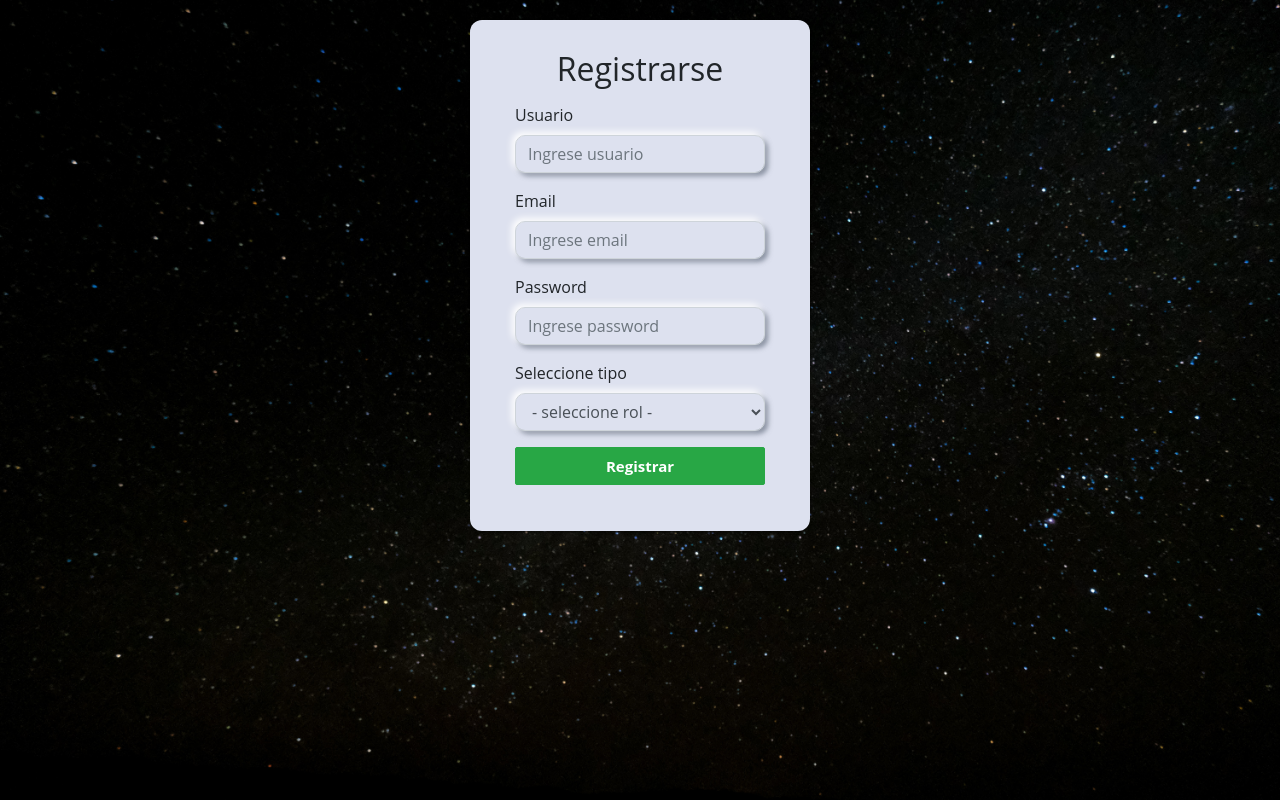
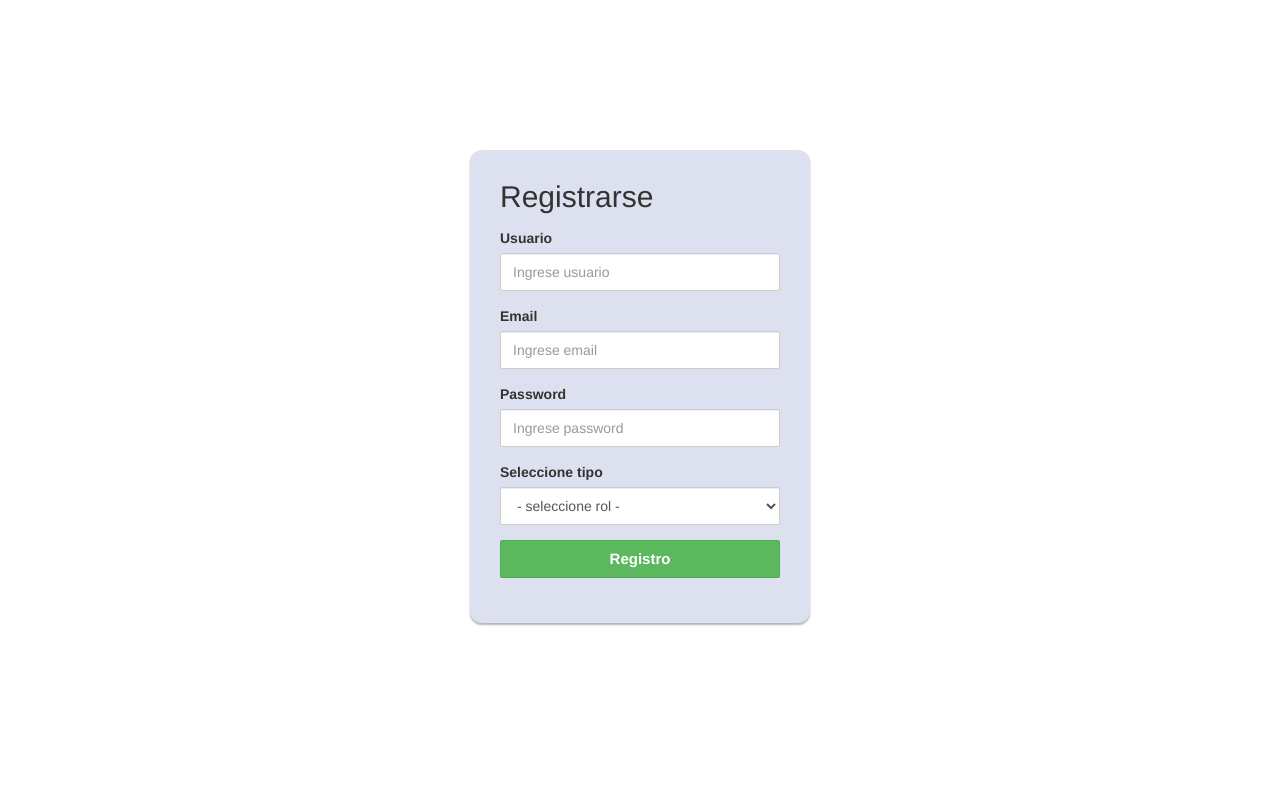
Before and after one commit to yeisontrillos/multiusuariosenphp, a PHP site: page /admin/nuevousuadm.php in a window 1280 px wide. Run offline with PHP 8.4, Linux system fonts and the light colour scheme; some libraries are stand-ins or nearby versions.

Commit message:
sexto commit se modifico el registro de un nuevo usuario multiusuarios en el formulario esta vez se hizo la conexion ahi mismo

```diff
--- a/admin/nuevousuadm.php
+++ b/admin/nuevousuadm.php
@@ -5,22 +5,12 @@
 <meta http-equiv="Content-Type" content="text/html; charset=utf-8" />
 <meta name="viewport" content="initial-scale=1.0, maximum-scale=2.0">
 <title>ProyectoMultiusuYei</title>
-<!-- Latest compiled and minified CSS -->
-<link rel="stylesheet" href="https://cdn.jsdelivr.net/npm/bootstrap@4.6.1/dist/css/bootstrap.min.css">
 
-<!-- jQuery library -->
-<script src="https://cdn.jsdelivr.net/npm/jquery@3.6.0/dist/jquery.slim.min.js"></script>
-
-<!-- Popper JS -->
-<script src="https://cdn.jsdelivr.net/npm/popper.js@1.16.1/dist/umd/popper.min.js"></script>
-
-<!-- Latest compiled JavaScript -->
-<script src="https://cdn.jsdelivr.net/npm/bootstrap@4.6.1/dist/js/bootstrap.bundle.min.js"></script>
-
-<script src="https://kit.fontawesome.com/1a3d6caaee.js" crossorigin="anonymous"></script>
-
+<link rel="stylesheet" href="bootstrap/css/bootstrap.min.css">
+<script src="js/jquery-1.12.4-jquery.min.js"></script>
+<script src="bootstrap/js/bootstrap.min.js"></script>
+<link rel="stylesheet" href="index.css">
 <style type="text/css">
-
 	.login-form {
 		width: 340px;
     	margin: 20px auto;
@@ -42,29 +32,9 @@
         font-size: 15px;
         font-weight: bold;
     }
-
-  #bottom_newregi{
-    display: flex;
-    justify-content: center;
-    align-items: center;
-    border-radius: 10px;
-    background-color: #dde1ef;
-    box-shadow: -3px -3px 7px #fff, 3px 3px 5px rgb(94, 104, 121, 0.7);
-
-}
-body {
-    font-family: 'open sans';
-}
-
-.body__edit {
-    background-image: url("img/img-6.jpg");
-    background-repeat: no-repeat;
-    background-size: cover;
-}
 </style>
-
-<body class="body__edit">
-
+</head>
+	<body class="body__registro">
 <?php
 
 require_once "DBconect.php";
@@ -166,34 +136,35 @@ if(isset($_REQUEST['btn_register'])) //compruebe el nombre del botón "btn_regis
 
 
 
-<div class="login-form">
-<form method="post" class="form-horizontal" style="background-color:#dde1ef; border-radius:12px; width:100%; ">
-<center><h2 class="titulo_regis">Registrarse</h2></center>
+
+<div class="login-form" style="position: absolute; right:400px; top:130px;">
+<form method="post" class="form-horizontal" style="background-color:#dde1ef; border-radius:12px; ">
+<h2 class="titulo__ini">Registrarse</h2>
 <div class="form-group">
 <label  class="col-sm-9 text-left">Usuario</label>
 <div class="col-sm-12">
-<input id="bottom_newregi" type="text" name="txt_username" class="form-control" placeholder="Ingrese usuario" />
+<input id="bottom_ini" type="text" name="txt_username" class="form-control" placeholder="Ingrese usuario" />
 </div>
 </div>
 
 <div class="form-group">
 <label class="col-sm-9 text-left">Email</label>
 <div class="col-sm-12">
-<input id="bottom_newregi" type="text" name="txt_email" class="form-control" placeholder="Ingrese email" />
+<input id="bottom_ini" type="text" name="txt_email" class="form-control" placeholder="Ingrese email" />
 </div>
 </div>
 
 <div class="form-group">
 <label class="col-sm-9 text-left">Password</label>
 <div class="col-sm-12">
-<input id="bottom_newregi" type="txt_password" name="password" class="form-control" placeholder="Ingrese password" />
+<input id="bottom_ini" type="password" name="txt_password" class="form-control" placeholder="Ingrese password" />
 </div>
 </div>
 
 <div class="form-group">
     <label class="col-sm-9 text-left">Seleccione tipo</label>
     <div class="col-sm-12">
-    <select id="bottom_newregi" class="form-control" name="txt_role">
+    <select id="bottom_ini" class="form-control" name="txt_role">
         <option value="" selected="selected"> - seleccione rol - </option>
         <option value="admin">Admin</option>
         <option value="personal">Personal</option>
@@ -203,12 +174,19 @@ if(isset($_REQUEST['btn_register'])) //compruebe el nombre del botón "btn_regis
 </div>
 
 <div class="form-group">
-  <div class="col-sm-12">
-  <input  type="submit" name="btn_register" class="btn btn-success btn-block" value="Registrar">
-  <!--<a href="index.php" class="btn btn-danger">Cancel</a>-->
-  </div>
+<div class="col-sm-12">
+<input  type="submit" name="btn_register" class="btn btn-success btn-block" value="Registro">
+<!--<a href="index.php" class="btn btn-danger">Cancel</a>-->
 </div>
+</div>
+
 </form>
-</div>
+</div><!--Cierra div login-->
+		</div>
+
+	</div>
+
+	</div>
+
+	</body>
 </html>
-</body>
```
